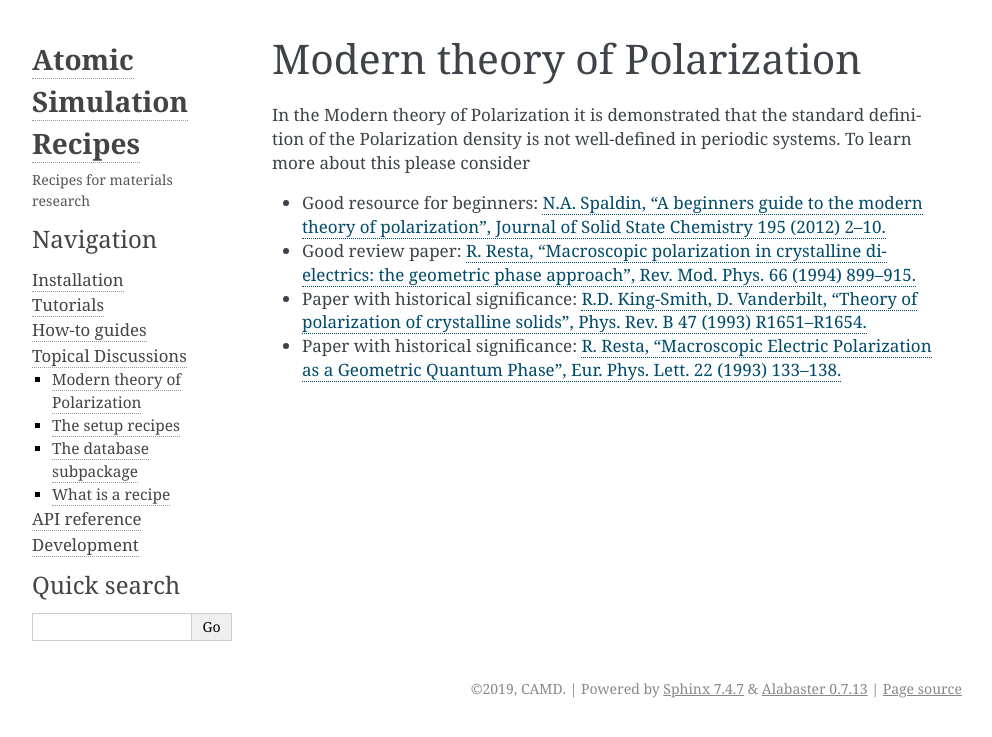
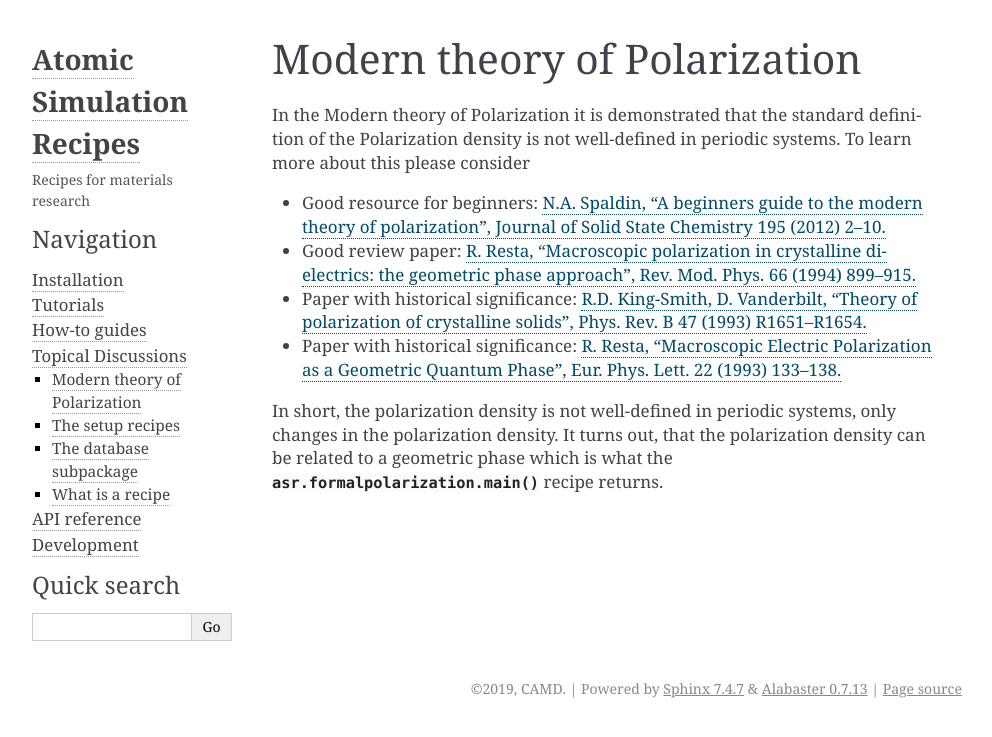
Before and after one commit to dijasila/Atomic-Simulation-Recipees, a Sphinx documentation site: the page built from docs/src/topical-discussions/formalpolarization.rst, in a window 1280 px wide. Shown: the top 737 px of the page, without its empty margins (148-1140 px from the left). Built offline with Sphinx 7.4.7, drawn with Linux system fonts in a browser that asks for light colours.

Commit message:
Update formalpol module docstring

```diff
--- a/docs/src/topical-discussions/formalpolarization.rst
+++ b/docs/src/topical-discussions/formalpolarization.rst
@@ -21,3 +21,8 @@ periodic systems. To learn more about this please consider
   Polarization as a Geometric Quantum Phase",
   Eur. Phys. Lett. 22 (1993)
   133–138. <https://doi.org/10.1209/0295-5075/22/2/010>`_
+
+In short, the polarization density is not well-defined in periodic
+systems, only changes in the polarization density. It turns out, that
+the polarization density can be related to a geometric phase which is
+what the :py:func:`asr.formalpolarization.main` recipe returns.
```
